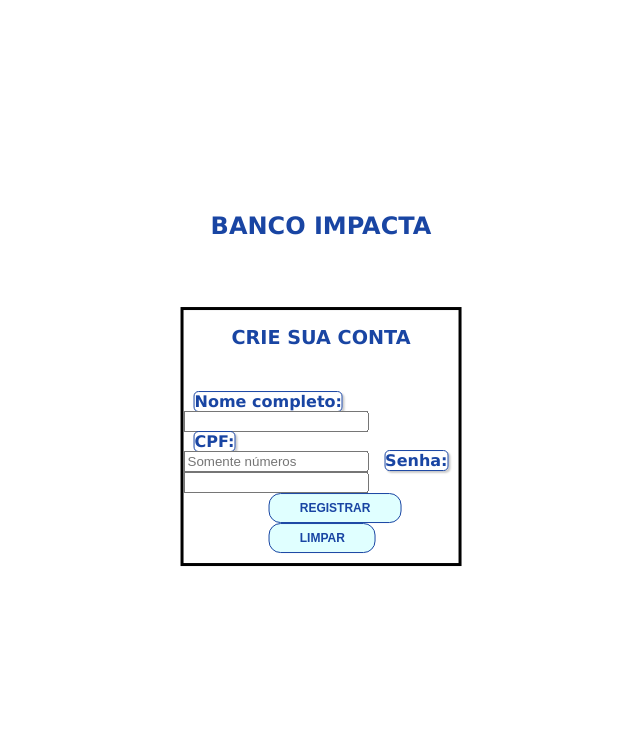
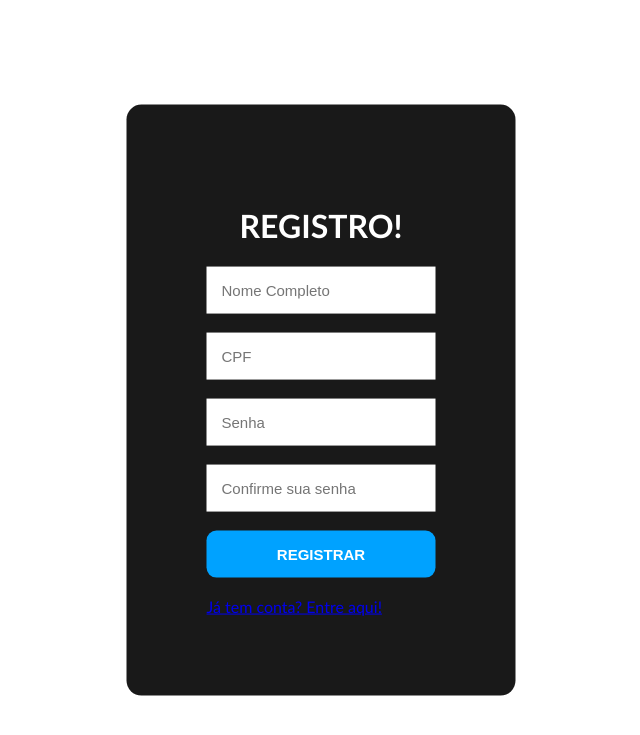
Before and after one commit to Erozinho/impacta-SPAP, a Flask app: page /register in a window 1280 px wide. Shown: the top 735 px of the page, without its empty margins (319-959 px from the left). Run offline with Flask 3, Linux system fonts and the light colour scheme.

Commit message:
⚛️refactor: novo registro

```diff
--- a/website/static/style.css
+++ b/website/static/style.css
@@ -1,103 +1,5 @@
 body{
   background-color: white;
-}
-.centralize{
-  margin: 0;
-  position: absolute;
-  top: 50%;
-  left: 50%;
-  -ms-transform: translate(-50%, -50%);
-  transform: translate(-50%, -50%);
-}
-
-form{
-    border-style: solid;
-    border-color: black;
-    border-width: 1.0px black;
-    font-family: Verdana;
-    max-width: 550px;
-    color:hsl(221, 73%, 37%);
-    font-weight: bold;
-    margin-block: 20px;
-}
-
-h1{
-  text-align: center;
-  height: 75px;
-  font-weight: bold;
-  font-size: 1.5em;
-  font-family: Verdana;
-  color:hsl(221, 73%, 37%);
-}
-
-h2{
-  text-align: center;
-  font-weight: bold;
-  height: 50px;
-  font-size: 1.2em;
-
-}
-
-.nome,.senha,.cpf{
-  margin-left: 10px;
-  font-weight: bold;
-  font-size: 13px;
-}
-
-.senha-register::-webkit-outer-spin-button,.senha-register::-webkit-inner-spin-button{
-  -webkit-appearance: none;
-}
-
-.cpf-register::-webkit-outer-spin-button,.senha-register::-webkit-inner-spin-button{
-  -webkit-appearance: none;
-}
-
-.cpf-register,.nome-register,.senha-register{
-  width: 510px;
-  margin-left: 10px;
-  margin-right: 10px;
-  margin-bottom: 12px;
-  border-radius: 5px;
-  border: 1px solid hsl(221, 73%, 37%);
-  box-shadow: 2px 2px 2px rgb(0,0,0,0.2);
-  height: 20px;
-  width: 500px;
-
-}
-
-.botao1{
-  background-color: lightcyan;
-  border: 1px solid hsl(221, 73%, 37%);
-  color: hsl(221, 73%, 37%);
-  padding: 0.2em 2.5em;
-  text-align: center;
-  text-decoration: none;
-  display: inline-block;
-  font-size: 12px;
-  border-radius: 12px;
-  font-weight: bold;
-  height: 30px;
-}
-.botao1:hover,.botao2:hover {
-  background-color: lightgray;
-}
-.botao2{
-  background-color: lightcyan;
-  border: 1px solid hsl(221, 73%, 37%);
-  color: hsl(221, 73%, 37%);
-  padding: 0.2em 2.5em;
-  text-align: center;
-  text-decoration: none;
-  display: inline-block;
-  font-size: 12px;
-  border-radius: 12px;
-  font-weight: bold;
-  margin-bottom: 10px;
-  height: 30px;
-}
-
-.bcentral{
-  margin-left: 31%;
 }
 
 .site-content{
@@ -105,10 +7,10 @@ h2{
 }
 
 .body {
-  font-family: Arial, Helvetica, sans-serif;
+  font-family: 'Trebuchet MS', sans-serif;
  }
 
- .tela-login {
+ .tela-login,.tela-register {
   background-color: rgba(0, 0, 0, 0.9);
   position: absolute;
   top: 50%;
@@ -119,24 +21,33 @@ h2{
   color: white;
  }
 
- .senha-login,.cpf-login {
+ .senha-login,.cpf-login,.cpf-register,.nome-register,.senha-register {
   padding: 15px;
   border: none;
   outline: none;
   font-size: 15px;
  }
 
- .btn-login {
-  background-color: dodgerblue;
+ .btn-login,.btn-register {
+  background: linear-gradient(to left, rgb(0, 162, 255) 50%, lightblue 50%) right;
   border: none;
   padding: 15px;
   width: 100%;
   border-radius: 10px;
   color: white;
   font-size: 15px;
+  font-weight: bold;
+  background-size: 200%;
+  transition: .5s ease-out;
  }
 
- .btn-login:hover {
-  background-color: deepskyblue;
+
+ .btn-login:hover,.btn-register:hover {
+  background-position: left;
   cursor: pointer;
  }
+
+ h1{
+  align-items: center;
+  text-align: center;
+ }
--- a/website/template/registrar.html
+++ b/website/template/registrar.html
@@ -2,26 +2,21 @@
 
 {% block conteudo %}
 
-<div class="centralize">
-  <h1>BANCO IMPACTA</h1>
+<div class="body">
+  <form method="post" class="tela-register">
+      <h1>REGISTRO!</h1>
+      <input name="nome" id="nome" class="nome-register" type="text" placeholder="Nome Completo">
+      <br><br>
+      <input name="cpf" id="cpf" class="cpf-register" type="text" placeholder="CPF">
+      <br><br>
+      <input name="senha" id="senha" class="senha-register" type="password" minlength="8" placeholder="Senha">
+      <br><br>
+      <input name="senha" id="senha" class="senha-register" type="password" minlength="8" placeholder="Confirme sua senha">
+      <br><br>
+      <input class="btn-register" type="submit" value="REGISTRAR">
+      <br><br>
+      <a href="http://127.0.0.1:5000/login">Já tem conta? Entre aqui!</a>
+  </form>
+</div>
 
-  <form id="form1" method="post">
-
-      <h2>CRIE SUA CONTA</h2>
-
-      <label class="nome-register" for="nome">Nome completo:</label><br>
-      <input type="text" id="nome" name="nome" required><br>
-
-      <label class="cpf-register" for="cpf">CPF:</label><br>
-      <input type="text" id="cpf" name="cpf" placeholder="Somente números" pattern="[0-9]{11}" required>
-
-      <label class="senha-register" for="senha">Senha:</label><br>
-      <input type="password" id="senha" name="senha" required><br>
-
-      <div class="bcentral">
-        <input class="botao1" type="submit" value="REGISTRAR">
-        <input class="botao2"type="reset" value="LIMPAR">
-      </div>
-  </form><br>
-</div><br>
 {% endblock %}
```
